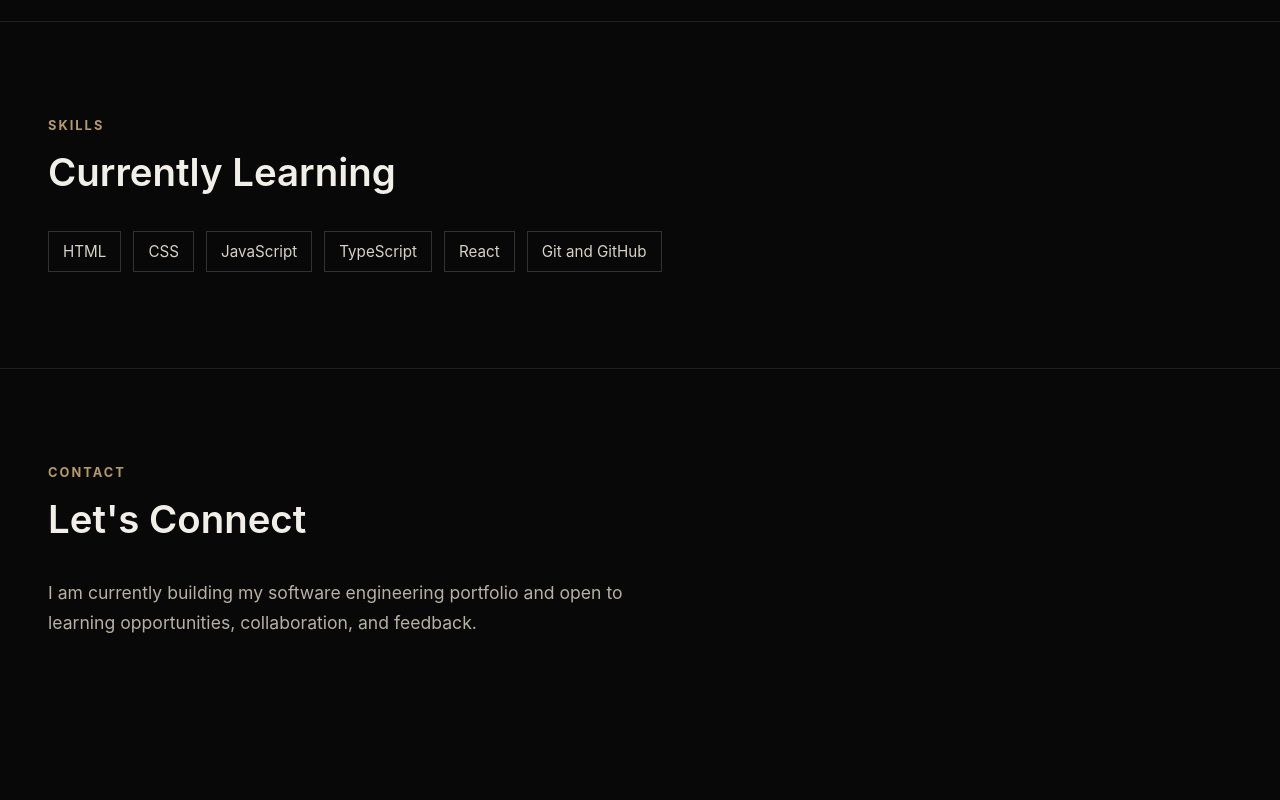
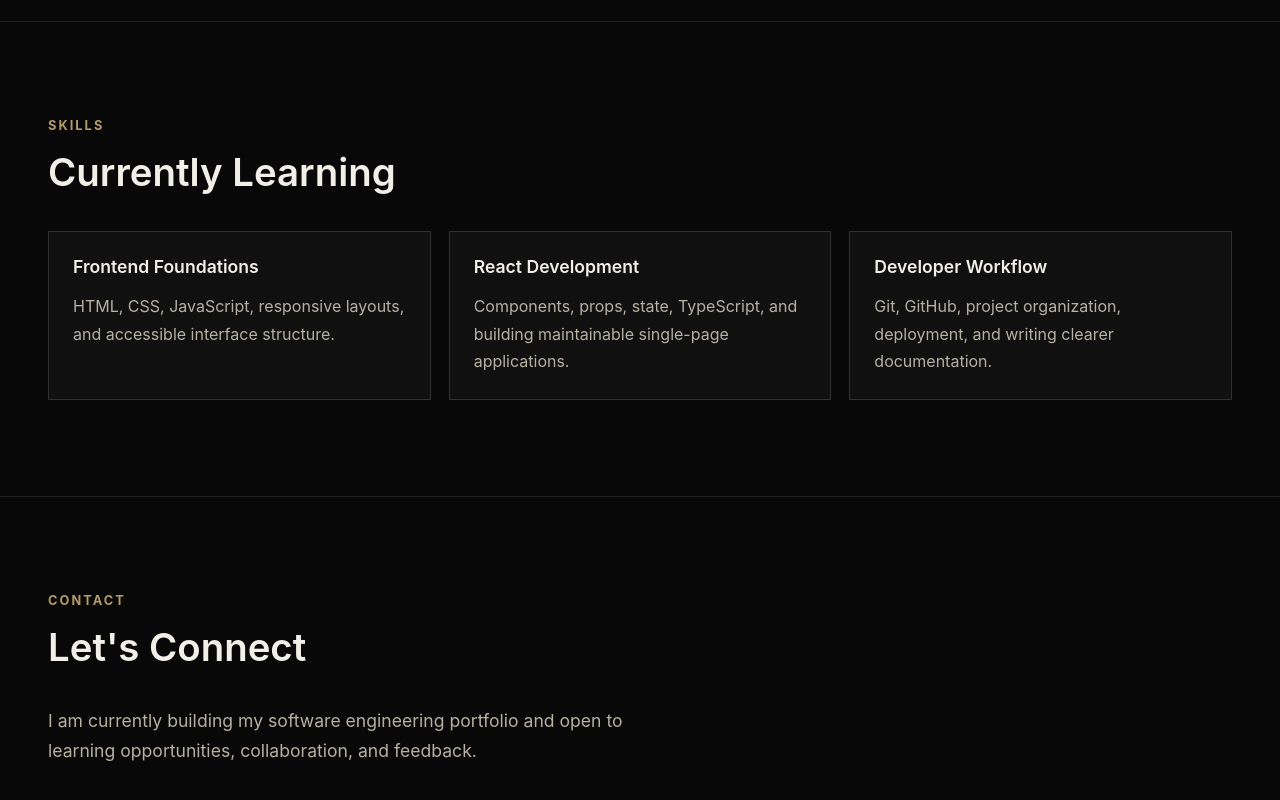
Before and after one commit to zjiexu/jynx, a React (Vite) app: page / in a window 1280 px wide. Shown: the part 1380-2180 px from the top of the page. Before the commit the page ends 2114 px from the top, so only its background shows below. Built offline with nearby package versions, Linux system fonts and the light colour scheme.

Commit message:
Improve learning section structure
Replace the skills list with learning cards and render them from data.

```diff
--- a/src/App.css
+++ b/src/App.css
@@ -235,21 +235,28 @@ h1 {
   font-weight: 600;
 }
 
-.skill-list {
-  display: flex;
-  flex-wrap: wrap;
-  gap: 12px;
-  max-width: 720px;
-  margin: 0;
-  padding: 0;
-  list-style: none;
+.learning-grid {
+  display: grid;
+  grid-template-columns: repeat(3, minmax(0, 1fr));
+  gap: 18px;
 }
 
-.skill-list li {
-  padding: 10px 14px;
-  border: 1px solid rgba(242, 239, 232, 0.18);
-  color: #d8d1c6;
-  font-size: 0.95rem;
+.learning-card {
+  padding: 24px;
+  border: 1px solid rgba(242, 239, 232, 0.14);
+  background: rgba(255, 255, 255, 0.03);
+}
+
+.learning-card h3 {
+  margin: 0;
+  font-size: 1.1rem;
+  font-weight: 600;
+}
+
+.learning-card p {
+  margin: 16px 0 0;
+  color: #b8b0a3;
+  line-height: 1.7;
 }
 
 .contact-text {
@@ -297,4 +304,8 @@ h1 {
   .section-heading h2 {
     font-size: 2rem;
   }
+
+  .learning-grid {
+    grid-template-columns: 1fr;
+  }
 }
--- a/src/App.tsx
+++ b/src/App.tsx
@@ -1,4 +1,22 @@
 import './App.css'
+
+const learningAreas = [
+  {
+    title: 'Frontend Foundations',
+    description:
+      'HTML, CSS, JavaScript, responsive layouts, and accessible interface structure.',
+  },
+  {
+    title: 'React Development',
+    description:
+      'Components, props, state, TypeScript, and building maintainable single-page applications.',
+  },
+  {
+    title: 'Developer Workflow',
+    description:
+      'Git, GitHub, project organization, deployment, and writing clearer documentation.',
+  },
+]
 
 function App() {
   return (
@@ -88,14 +106,14 @@ function App() {
           <h2>Currently Learning</h2>
         </div>
 
-        <ul className="skill-list">
-          <li>HTML</li>
-          <li>CSS</li>
-          <li>JavaScript</li>
-          <li>TypeScript</li>
-          <li>React</li>
-          <li>Git and GitHub</li>
-        </ul>
+        <div className="learning-grid">
+          {learningAreas.map((area) => (
+            <article className="learning-card" key={area.title}>
+              <h3>{area.title}</h3>
+              <p>{area.description}</p>
+            </article>
+          ))}
+        </div>
       </section>
 
       <section className="content-section" id="contact">
```
